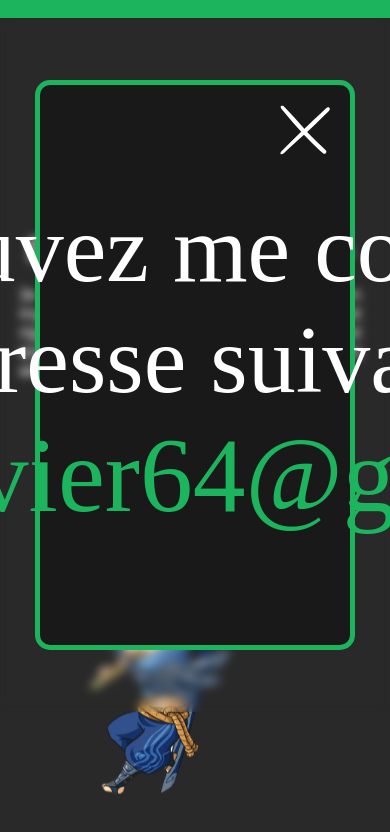
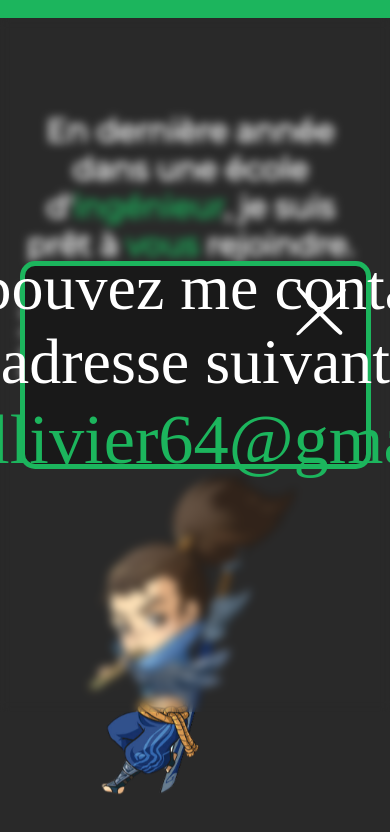
Before and after one commit to PingouinDuTurfu/portfolio, a plain HTML site: page index.html in a window 390 px wide. Both pictures are taken after a click on the element 311 px from the left and 72 px from the top of the page. Shown: the part 132-964 px from the top of the page. Drawn offline with Linux system fonts and the light colour scheme.

Commit message:
Add a final result

```diff
--- a/css/modal.css
+++ b/css/modal.css
@@ -59,3 +59,15 @@
     color: var(--green);
     font-size: 1.1em;
 }
+
+@media screen and (max-width: 1200px) {
+    .modal-content {
+        width: 90%;
+        height: 30%;
+        margin: 5%;
+    }
+
+    .modal-text {
+        font-size: 4em;
+    }
+}
```
